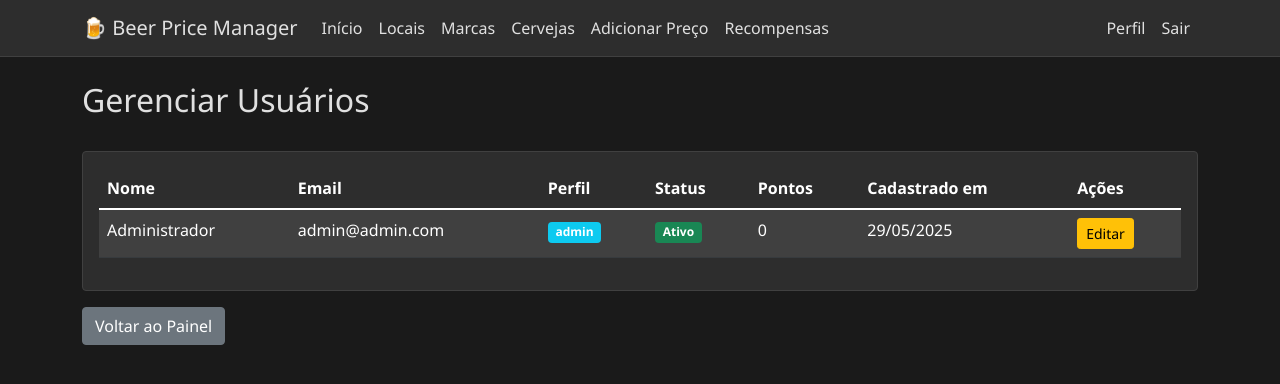
After one commit to alexftorres/BeveragesApp, a Flask app: page /admin/users in a window 1280 px wide. The commit adds this page. Shown: the top 384 px of the page. Run offline with Flask 3, Linux system fonts and the light colour scheme; the visitor is signed in with stand-in values (Sample User, id 1); data comes from the database, SQL or seed files in the repository; some libraries are stand-ins or nearby versions.

Commit message:
Assistant checkpoint: Create admin role management system with profiles and permissions
Assistant generated file changes:
- main.py: Add Role and Permission models and admin functionality, Update User model to include role_id, Add helper functions for admin and permissions, Add admin routes for role management, Update database initialization with roles and permissions
- templates/admin/dashboard.html: Create admin dashboard template
- templates/admin/roles.html: Create roles management template
- templates/admin/add_role.html: Create add role template
- templates/admin/edit_role.html: Create edit role template
- templates/admin/users.html: Create users management template
- templates/admin/edit_user.html: Create edit user template
- templates/base.html: Add admin menu to navigation

---

User prompt:

Crie por favor uma tela para que um admin possa criar perfis para determinar o que os usuários que fazem parte desses perfis podem acessar e fazer

Replit-Commit-Author: Assistant
Replit-Commit-Session-Id: a20dc65a-344e-49d4-9a82-aede81caecff

```diff
--- a/main.py
+++ b/main.py
@@ -21,9 +21,13 @@ class User(db.Model):
     has_whatsapp = db.Column(db.Boolean, default=False)
     password_hash = db.Column(db.String(120), nullable=False)
     points = db.Column(db.Integer, default=0)
+    role_id = db.Column(db.Integer, db.ForeignKey('role.id'), nullable=True)
+    is_active = db.Column(db.Boolean, default=True)
     created_at = db.Column(db.DateTime, default=datetime.utcnow)
-    reset_token = db.Column(db.String(100), nullable=True)  # Added reset_token field
-    reset_token_expires = db.Column(db.DateTime, nullable=True)  # Added reset_token_expires field
+    reset_token = db.Column(db.String(100), nullable=True)
+    reset_token_expires = db.Column(db.DateTime, nullable=True)
+
+    role = db.relationship('Role', backref='users')
 
 class Location(db.Model):
     id = db.Column(db.Integer, primary_key=True)
@@ -68,12 +72,70 @@ class Price(db.Model):
     reporter = db.relationship('User', foreign_keys=[reported_by], backref='reported_prices')
     confirmer = db.relationship('User', foreign_keys=[confirmed_by], backref='confirmed_prices')
 
+class Role(db.Model):
+    id = db.Column(db.Integer, primary_key=True)
+    name = db.Column(db.String(100), unique=True, nullable=False)
+    description = db.Column(db.Text, nullable=False)
+    created_at = db.Column(db.DateTime, default=datetime.utcnow)
+
+class Permission(db.Model):
+    id = db.Column(db.Integer, primary_key=True)
+    name = db.Column(db.String(100), unique=True, nullable=False)
+    description = db.Column(db.Text, nullable=False)
+
+class RolePermission(db.Model):
+    id = db.Column(db.Integer, primary_key=True)
+    role_id = db.Column(db.Integer, db.ForeignKey('role.id'), nullable=False)
+    permission_id = db.Column(db.Integer, db.ForeignKey('permission.id'), nullable=False)
+
+    role = db.relationship('Role', backref='role_permissions')
+    permission = db.relationship('Permission', backref='permission_roles')
+
 class Reward(db.Model):
     id = db.Column(db.Integer, primary_key=True)
     name = db.Column(db.String(200), nullable=False)
     description = db.Column(db.Text, nullable=False)
     points_required = db.Column(db.Integer, nullable=False)
     is_active = db.Column(db.Boolean, default=True)
+
+# Helper functions
+def is_admin():
+    if 'user_id' not in session:
+        return False
+    user = User.query.get(session['user_id'])
+    return user and user.role and user.role.name == 'admin'
+
+def has_permission(permission_name):
+    if 'user_id' not in session:
+        return False
+    user = User.query.get(session['user_id'])
+    if not user or not user.role:
+        return False
+
+    for role_permission in user.role.role_permissions:
+        if role_permission.permission.name == permission_name:
+            return True
+    return False
+
+def require_admin(f):
+    def decorated_function(*args, **kwargs):
+        if not is_admin():
+            flash('Acesso negado! Apenas administradores podem acessar esta página.', 'error')
+            return redirect(url_for('index'))
+        return f(*args, **kwargs)
+    decorated_function.__name__ = f.__name__
+    return decorated_function
+
+def require_permission(permission_name):
+    def decorator(f):
+        def decorated_function(*args, **kwargs):
+            if not has_permission(permission_name):
+                flash(f'Acesso negado! Você não tem permissão para: {permission_name}', 'error')
+                return redirect(url_for('index'))
+            return f(*args, **kwargs)
+        decorated_function.__name__ = f.__name__
+        return decorated_function
+    return decorator
 
 # Rotas
 @app.route('/')
@@ -429,6 +491,103 @@ def reset_password(token):
 
     return render_template('reset_password.html', token=token)
 
+# Admin routes
+@app.route('/admin')
+@require_admin
+def admin_dashboard():
+    users_count = User.query.count()
+    roles_count = Role.query.count()
+    permissions_count = Permission.query.count()
+    active_users = User.query.filter_by(is_active=True).count()
+
+    return render_template('admin/dashboard.html',
+                         users_count=users_count,
+                         roles_count=roles_count,
+                         permissions_count=permissions_count,
+                         active_users=active_users)
+
+@app.route('/admin/roles')
+@require_admin
+def admin_roles():
+    roles = Role.query.all()
+    return render_template('admin/roles.html', roles=roles)
+
+@app.route('/admin/roles/add', methods=['GET', 'POST'])
+@require_admin
+def admin_add_role():
+    if request.method == 'POST':
+        name = request.form['name']
+        description = request.form['description']
+        permission_ids = request.form.getlist('permissions')
+
+        if Role.query.filter_by(name=name).first():
+            flash('Este nome de perfil já existe!', 'error')
+            return redirect(url_for('admin_add_role'))
+
+        role = Role(name=name, description=description)
+        db.session.add(role)
+        db.session.flush()  # Para obter o ID do role
+
+        # Adicionar permissões
+        for permission_id in permission_ids:
+            role_permission = RolePermission(role_id=role.id, permission_id=int(permission_id))
+            db.session.add(role_permission)
+
+        db.session.commit()
+        flash('Perfil criado com sucesso!', 'success')
+        return redirect(url_for('admin_roles'))
+
+    permissions = Permission.query.all()
+    return render_template('admin/add_role.html', permissions=permissions)
+
+@app.route('/admin/roles/edit/<int:role_id>', methods=['GET', 'POST'])
+@require_admin
+def admin_edit_role(role_id):
+    role = Role.query.get_or_404(role_id)
+
+    if request.method == 'POST':
+        role.name = request.form['name']
+        role.description = request.form['description']
+        permission_ids = request.form.getlist('permissions')
+
+        # Remover permissões existentes
+        RolePermission.query.filter_by(role_id=role.id).delete()
+
+        # Adicionar novas permissões
+        for permission_id in permission_ids:
+            role_permission = RolePermission(role_id=role.id, permission_id=int(permission_id))
+            db.session.add(role_permission)
+
+        db.session.commit()
+        flash('Perfil atualizado com sucesso!', 'success')
+        return redirect(url_for('admin_roles'))
+
+    permissions = Permission.query.all()
+    role_permission_ids = [rp.permission_id for rp in role.role_permissions]
+    return render_template('admin/edit_role.html', role=role, permissions=permissions, role_permission_ids=role_permission_ids)
+
+@app.route('/admin/users')
+@require_admin
+def admin_users():
+    users = User.query.all()
+    return render_template('admin/users.html', users=users)
+
+@app.route('/admin/users/edit/<int:user_id>', methods=['GET', 'POST'])
+@require_admin
+def admin_edit_user(user_id):
+    user = User.query.get_or_404(user_id)
+
+    if request.method == 'POST':
+        user.role_id = request.form['role_id'] if request.form['role_id'] else None
+        user.is_active = bool(request.form.get('is_active'))
+
+        db.session.commit()
+        flash('Usuário atualizado com sucesso!', 'success')
+        return redirect(url_for('admin_users'))
+
+    roles = Role.query.all()
+    return render_template('admin/edit_user.html', user=user, roles=roles)
+
 # Inicializar banco de dados
 with app.app_context():
     db.create_all()
@@ -486,6 +645,53 @@ with app.app_context():
 
         db.session.commit()
 
+    # Adicionar permissões padrão se não existirem
+    if not Permission.query.first():
+        permissions = [
+            Permission(name='add_location', description='Adicionar locais'),
+            Permission(name='add_brand', description='Adicionar marcas'),
+            Permission(name='add_beer', description='Adicionar cervejas'),
+            Permission(name='add_price', description='Adicionar preços'),
+            Permission(name='confirm_price', description='Confirmar preços'),
+            Permission(name='edit_own_price', description='Editar próprios preços'),
+            Permission(name='delete_own_price', description='Deletar próprios preços'),
+            Permission(name='view_rewards', description='Ver recompensas'),
+            Permission(name='admin_access', description='Acesso administrativo'),
+        ]
+
+        for permission in permissions:
+            db.session.add(permission)
+
+        db.session.commit()
+
+    # Adicionar perfis padrão se não existirem
+    if not Role.query.first():
+        # Criar perfil de usuário comum
+        user_role = Role(name='user', description='Usuário comum com permissões básicas')
+        db.session.add(user_role)
+        db.session.flush()
+
+        # Criar perfil de administrador
+        admin_role = Role(name='admin', description='Administrador com acesso total')
+        db.session.add(admin_role)
+        db.session.flush()
+
+        # Permissões para usuário comum
+        user_permissions = ['add_location', 'add_brand', 'add_beer', 'add_price', 'confirm_price', 'edit_own_price', 'delete_own_price', 'view_rewards']
+        for perm_name in user_permissions:
+            permission = Permission.query.filter_by(name=perm_name).first()
+            if permission:
+                role_permission = RolePermission(role_id=user_role.id, permission_id=permission.id)
+                db.session.add(role_permission)
+
+        # Permissões para admin (todas)
+        all_permissions = Permission.query.all()
+        for permission in all_permissions:
+            role_permission = RolePermission(role_id=admin_role.id, permission_id=permission.id)
+            db.session.add(role_permission)
+
+        db.session.commit()
+
     # Adicionar recompensas padrão se não existirem
     if not Reward.query.first():
         rewards = [
@@ -500,5 +706,20 @@ with app.app_context():
 
         db.session.commit()
 
+    # Criar usuário admin padrão se não existir
+    admin_user = User.query.filter_by(email='admin@admin.com').first()
+    if not admin_user:
+        admin_role = Role.query.filter_by(name='admin').first()
+        admin_user = User(
+            email='admin@admin.com',
+            name='Administrador',
+            phone='(00) 00000-0000',
+            password_hash=generate_password_hash('admin123'),
+            role_id=admin_role.id if admin_role else None
+        )
+        db.session.add(admin_user)
+        db.session.commit()
+        print("Usuário admin criado: admin@admin.com / admin123")
+
 if __name__ == '__main__':
     app.run(host='0.0.0.0', port=5000, debug=True)
--- /dev/null
+++ b/templates/admin/users.html
@@ -0,0 +1,73 @@
+
+{% extends "base.html" %}
+
+{% block title %}Gerenciar Usuários - Beer Price Manager{% endblock %}
+
+{% block content %}
+<div class="row">
+    <div class="col-12">
+        <h2>Gerenciar Usuários</h2>
+    </div>
+</div>
+
+<div class="row mt-4">
+    <div class="col-12">
+        <div class="card">
+            <div class="card-body">
+                {% if users %}
+                <div class="table-responsive">
+                    <table class="table table-dark table-striped">
+                        <thead>
+                            <tr>
+                                <th>Nome</th>
+                                <th>Email</th>
+                                <th>Perfil</th>
+                                <th>Status</th>
+                                <th>Pontos</th>
+                                <th>Cadastrado em</th>
+                                <th>Ações</th>
+                            </tr>
+                        </thead>
+                        <tbody>
+                            {% for user in users %}
+                            <tr>
+                                <td>{{ user.name }}</td>
+                                <td>{{ user.email }}</td>
+                                <td>
+                                    {% if user.role %}
+                                    <span class="badge bg-info">{{ user.role.name }}</span>
+                                    {% else %}
+                                    <span class="badge bg-secondary">Sem perfil</span>
+                                    {% endif %}
+                                </td>
+                                <td>
+                                    {% if user.is_active %}
+                                    <span class="badge bg-success">Ativo</span>
+                                    {% else %}
+                                    <span class="badge bg-danger">Inativo</span>
+                                    {% endif %}
+                                </td>
+                                <td>{{ user.points }}</td>
+                                <td>{{ user.created_at.strftime('%d/%m/%Y') }}</td>
+                                <td>
+                                    <a href="{{ url_for('admin_edit_user', user_id=user.id) }}" class="btn btn-sm btn-warning">Editar</a>
+                                </td>
+                            </tr>
+                            {% endfor %}
+                        </tbody>
+                    </table>
+                </div>
+                {% else %}
+                <p class="text-muted">Nenhum usuário encontrado.</p>
+                {% endif %}
+            </div>
+        </div>
+    </div>
+</div>
+
+<div class="row mt-3">
+    <div class="col-12">
+        <a href="{{ url_for('admin_dashboard') }}" class="btn btn-secondary">Voltar ao Painel</a>
+    </div>
+</div>
+{% endblock %}
--- a/templates/base.html
+++ b/templates/base.html
@@ -144,6 +144,18 @@
                     <li class="nav-item">
                         <a class="nav-link" href="{{ url_for('rewards') }}">Recompensas</a>
                     </li>
+                    {% if user and user.role and user.role.name == 'admin' %}
+                    <li class="nav-item dropdown">
+                        <a class="nav-link dropdown-toggle" href="#" id="adminDropdown" role="button" data-bs-toggle="dropdown">
+                            Admin
+                        </a>
+                        <ul class="dropdown-menu">
+                            <li><a class="dropdown-item" href="{{ url_for('admin_dashboard') }}">Painel</a></li>
+                            <li><a class="dropdown-item" href="{{ url_for('admin_roles') }}">Perfis</a></li>
+                            <li><a class="dropdown-item" href="{{ url_for('admin_users') }}">Usuários</a></li>
+                        </ul>
+                    </li>
+                    {% endif %}
                 </ul>
 
                 <ul class="navbar-nav">
```
Also changed, not shown: templates/admin/add_role.html (added, +51 -0 lines), templates/admin/dashboard.html (added, +77 -0 lines), templates/admin/edit_role.html (added, +52 -0 lines), templates/admin/edit_user.html (added, +61 -0 lines), templates/admin/roles.html (added, +60 -0 lines).
